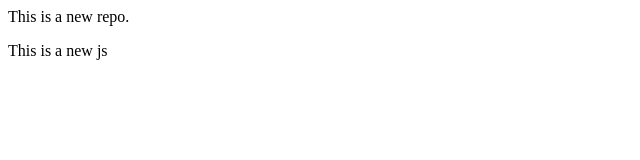
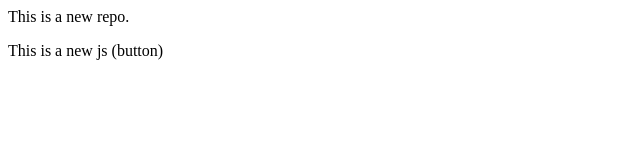
Before and after one commit to SURAJSINGH045/Localrepo, a plain HTML site: page index.html in a window 1280 px wide. Shown: the full height of the page, 0-640 px from the left. Drawn offline with Linux system fonts and the light colour scheme.

Commit message:
add button

```diff
--- a/index.html
+++ b/index.html
@@ -1,2 +1,2 @@
 <p>This is a new repo.</p>
-<p>This is a new js</p>
+<p>This is a new js (button)</p>
```
